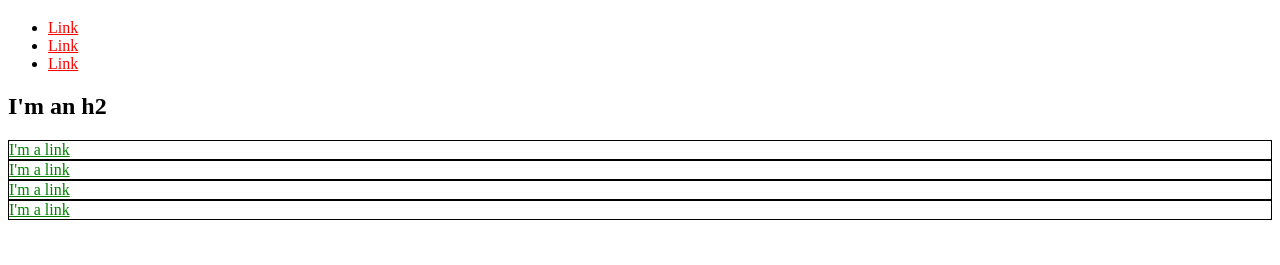
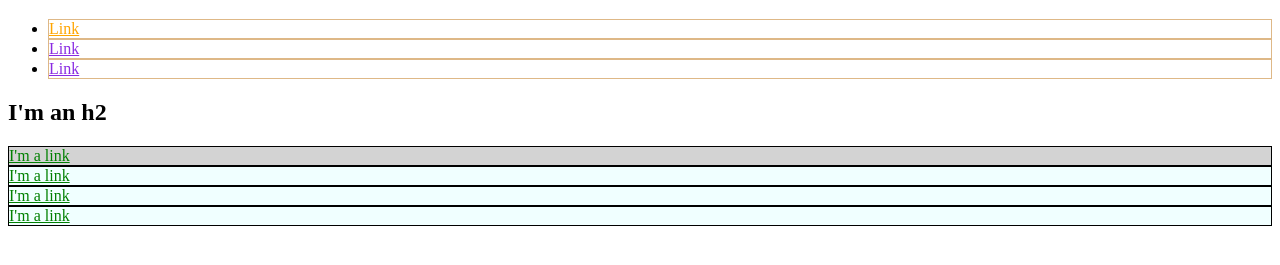
Before and after one commit to seedgvs/seedgvs.github.io, a plain HTML site: page index.html in a window 1280 px wide. Shown: the part 61-326 px from the top of the page. Drawn offline with Linux system fonts and the light colour scheme.

Commit message:
Changes to index page

```diff
--- a/index.html
+++ b/index.html
@@ -4,34 +4,72 @@
     <title>Test Page: Don't Panic</title>
     <meta charset="utf-8">
     <style>
+        .bio-box{
+          border: px solid black;
+        }
 
+        .bio-box2{
+          background-color: azure;
+        }
+
+        .bio-box a{
+          color: green;
+        }
+
+        #first-link{
+          color: orange;
+        }
+
+        #exec-bio{
+          background-color: lightgray;
+        }
+
+        a{
+            color: red;
+        }
+
+        div{
+            border: 1px solid black;
+        }
+
+        div a {
+            color: green;
+        }
+
+        li {
+          border: 1px solid burlywood;
+        }
+
+        li a {
+          color: blueviolet;
+        }
     </style>
   </head>
   <body>
     <h1>I'm an h1</h1>
     <ul>
       <li>
-        <a href="https://example.com/" style="color: red;">Link</a>
+        <a id="first-link" href="https://example.com/">Link</a>
       </li>
       <li>
-        <a href="https://example.com/" style="color: red;">Link</a>
+        <a href="https://example.com/">Link</a>
       </li>
       <li>
-        <a href="https://example.com/" style="color: red;">Link</a>
+        <a href="https://example.com/">Link</a>
       </li>
     </ul>
     <h2>I'm an h2</h2>
-    <div style="border: 1px solid black;">
-      <a href="https://example.com/" style="color: green;">I'm a link</a>
+    <div id="exec-bio" class="bio-box bio-box2">
+      <a href="https://example.com/">I'm a link</a>
     </div>
-    <div style="border: 1px solid black;">
-      <a href="https://example.com/" style="color: green;">I'm a link</a>
+    <div class="bio-box bio-box2">
+      <a href="https://example.com/">I'm a link</a>
     </div>
-    <div style="border: 1px solid black;">
-      <a href="https://example.com/" style="color: green;">I'm a link</a>
+    <div class="bio-box bio-box2">
+      <a href="https://example.com/">I'm a link</a>
     </div>
-    <div style="border: 1px solid black;">
-      <a href="https://example.com/" style="color: green;">I'm a link</a>
+    <div class="bio-box bio-box2">
+      <a href="https://example.com/">I'm a link</a>
     </div>
   </body>
 </html>
```
